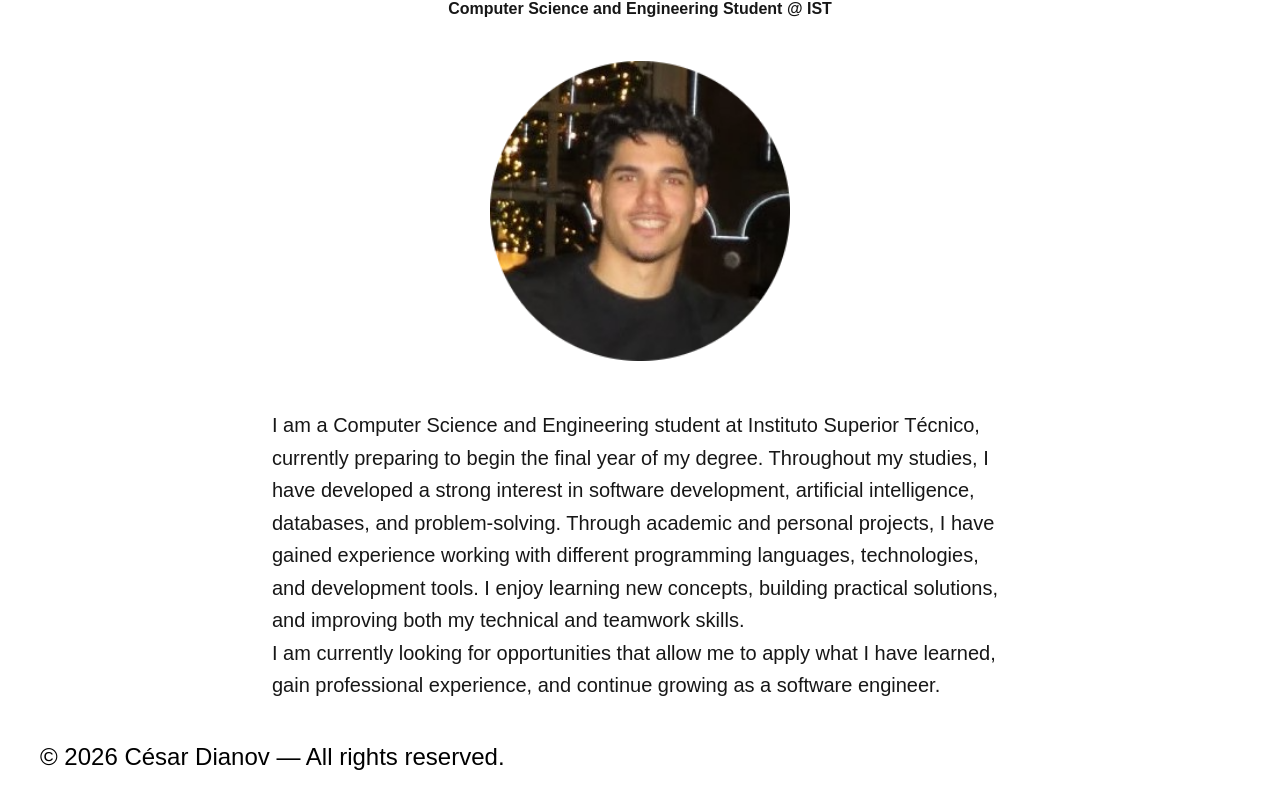
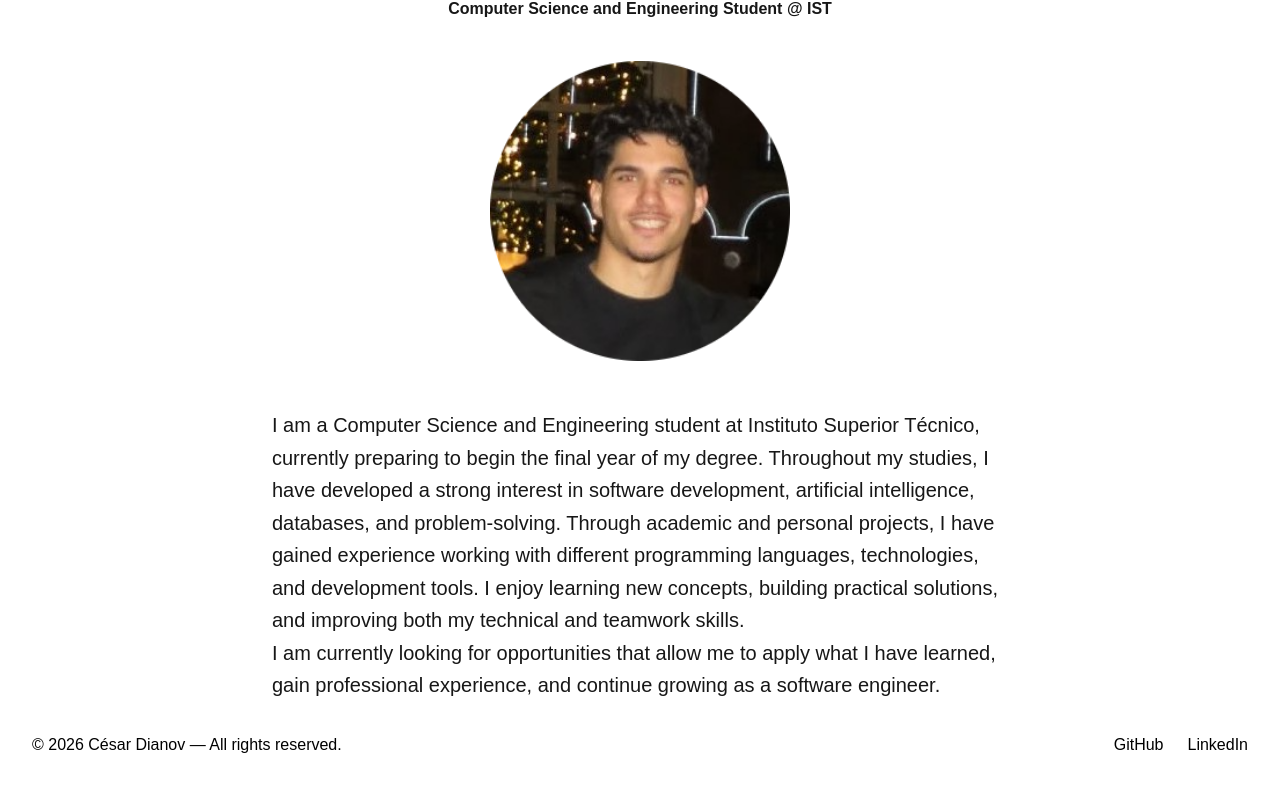
Before and after one commit to CesarDanielDianov/C-sar-s-Portofolio, a Next.js app: page / in a window 1280 px wide. Shown: the part 375-1180 px from the top of the page. After the commit the page ends 1156 px from the top, so only its background shows below. Built offline with nearby package versions, Linux system fonts and the light colour scheme.

Commit message:
adicionei link pro linkedin e pro github

```diff
--- a/components/Footer.tsx
+++ b/components/Footer.tsx
@@ -1,10 +1,23 @@
 export default function Footer() {
   return (
-    <footer className=" px-10 py-8 text-black">
-      <div className="flex flex-col items-center justify-between gap-6 md:flex-row">
-        <p className="text-2xl">
+    <footer className=" px-8 py-6 text-black fo">
+
+      <div className="flex justify-between">
+
+        <p className="text-1xl">
           © {new Date().getFullYear()} César Dianov — All rights reserved.
         </p>
+
+        <div className="flex gap-6">
+          <a href="https://github.com/CesarDanielDianov" >
+            GitHub
+          </a>
+
+          <a href="https://www.linkedin.com/in/c%C3%A9sar-dianov-91b3993a0/" >
+            LinkedIn
+          </a>
+        </div>
+
       </div>
     </footer>
   );
```
